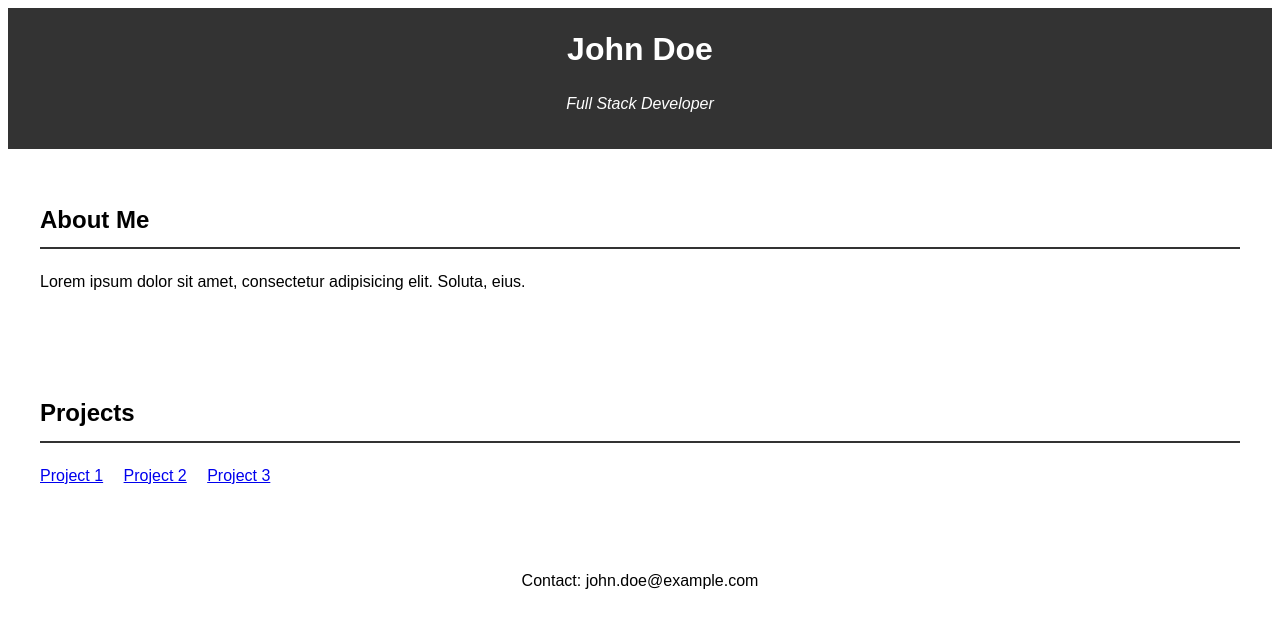
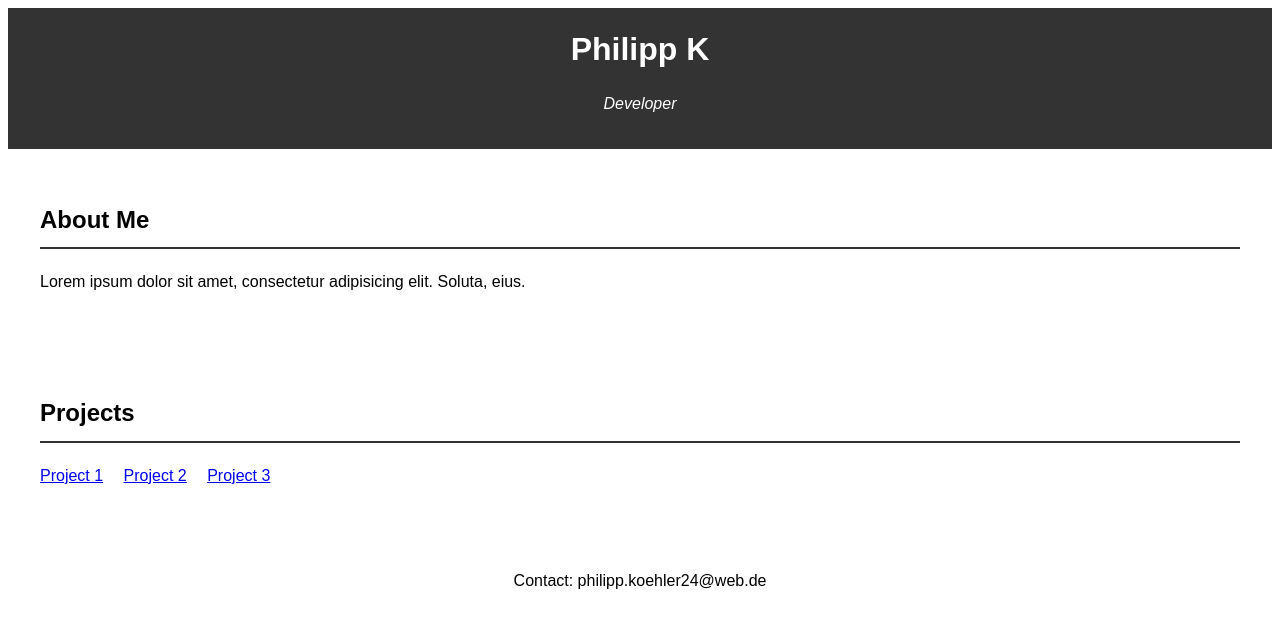
Before and after one commit to Darkblader24/Darkblader24.github.io, a plain HTML site: page index.html in a window 1280 px wide. Drawn offline with Linux system fonts and the light colour scheme.

Commit message:
Update index.html

```diff
--- a/index.html
+++ b/index.html
@@ -4,12 +4,12 @@
     <meta charset="UTF-8">
     <meta name="viewport" content="width=device-width, initial-scale=1.0">
     <link rel="stylesheet" href="styles.css">
-    <title>Developer's Portfolio</title>
+    <title>Hotox's Portfolio</title>
 </head>
 <body>
     <header>
-        <h1>John Doe</h1>
-        <p>Full Stack Developer</p>
+        <h1>Philipp K</h1>
+        <p>Developer</p>
     </header>
     <section>
         <h2>About Me</h2>
@@ -24,7 +24,7 @@
         </ul>
     </section>
     <footer>
-        <p>Contact: john.doe@example.com</p>
+        <p>Contact: philipp.koehler24@web.de</p>
     </footer>
 </body>
 </html>
```
